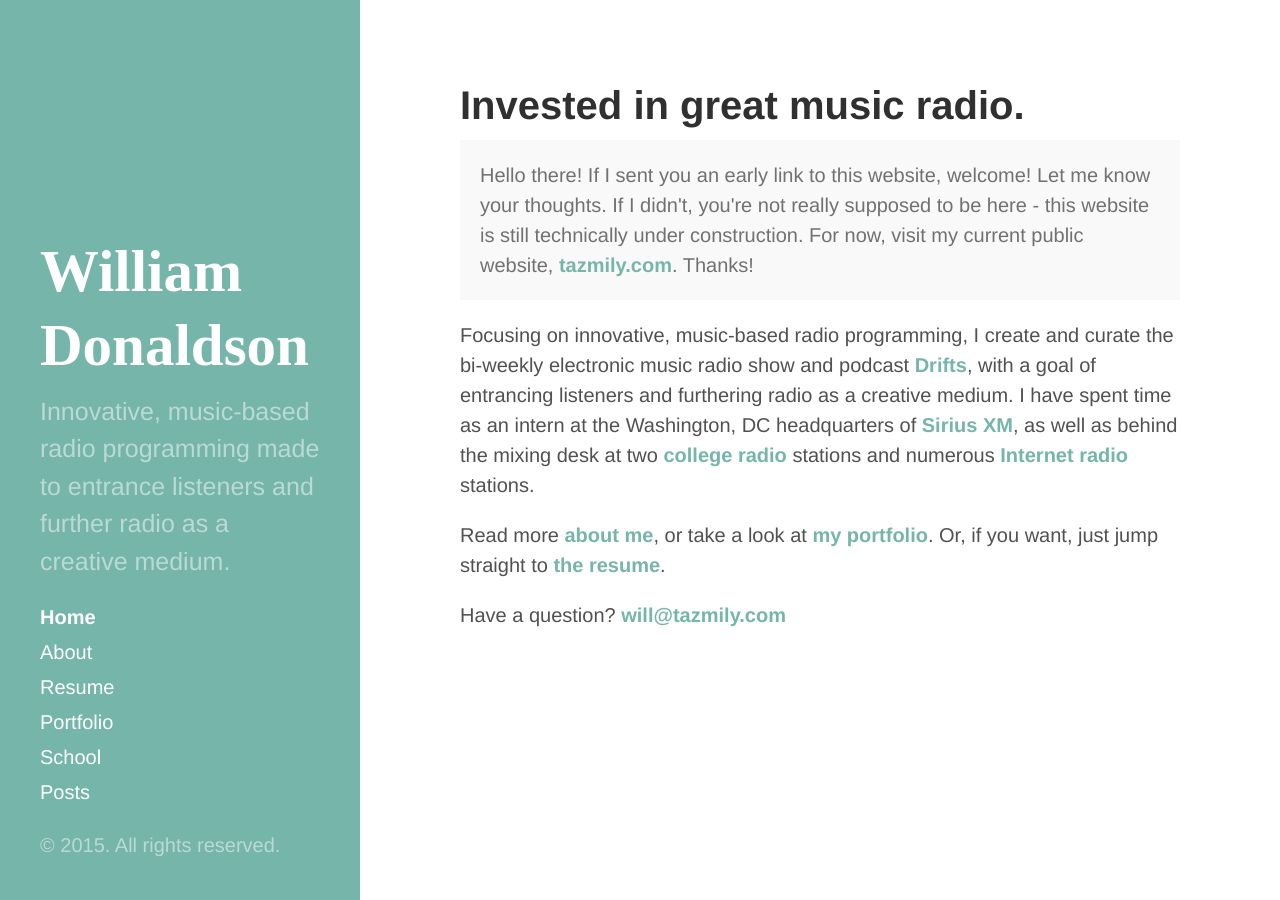
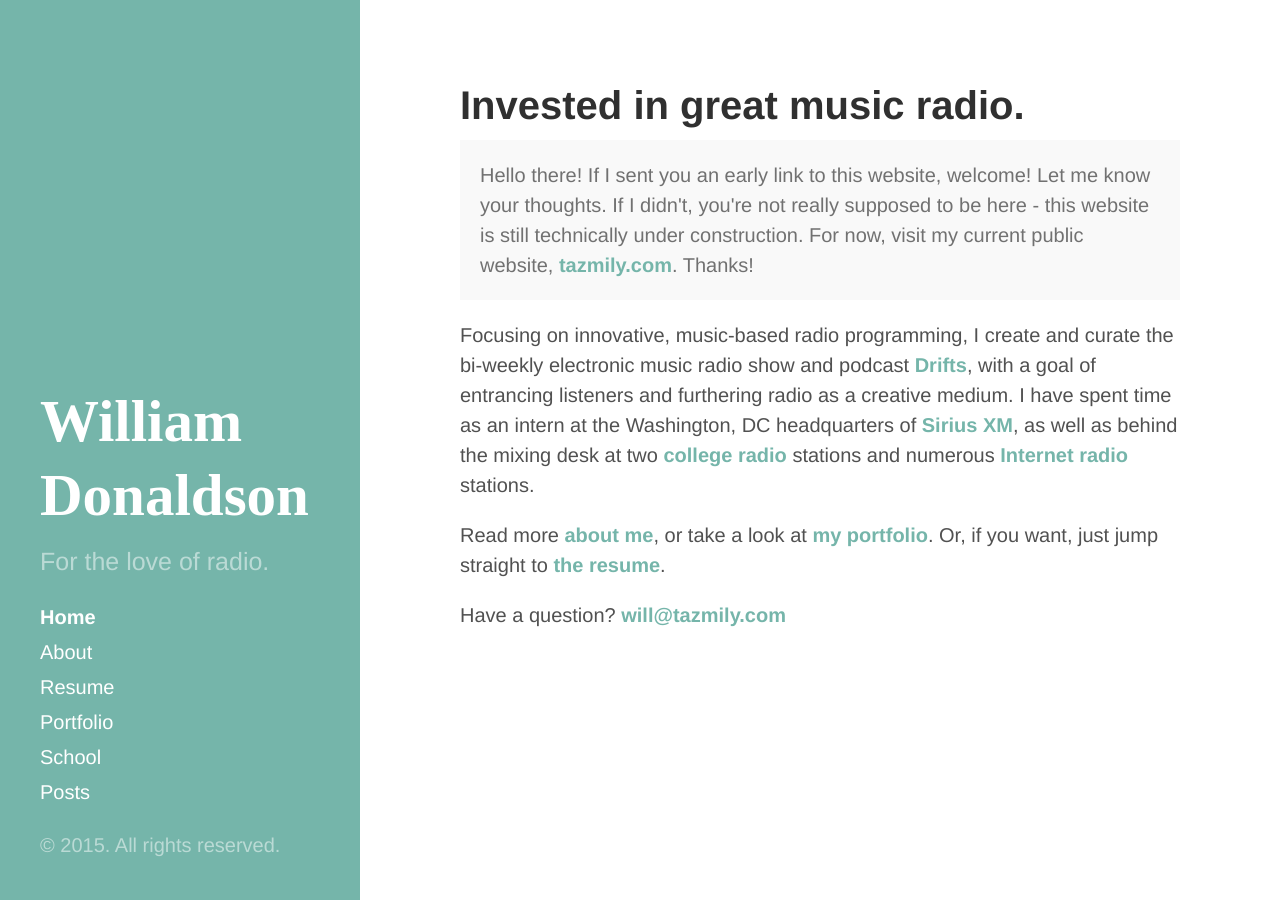
Before and after one commit to crownsedge/wildonaldson.me, a Jekyll site: the page built from index.md, in a window 1280 px wide. Built offline with Jekyll 4.4.1, drawn with Linux system fonts in a browser that asks for light colours; Markdown is read by kramdown in place of the engine named in the settings; comment, search, counter and statistics services are not loaded; some of the changed lines change nothing that is shown.

Commit message:
prep
temporarily removing the long description pending a rewrite, and
preparing for having portfolio collections

```diff
--- a/_config.yml
+++ b/_config.yml
@@ -9,8 +9,7 @@ relative_permalinks: true
 # Setup
 title:            William Donaldson
 tagline:          'For the love of radio.'
-description:      'Innovative, music-based radio programming made to entrance
-                  listeners and further radio as a creative medium.'
+description:      'For the love of radio.'
 url:              http://hyde.getpoole.com
 baseurl:          /
 
@@ -26,3 +25,10 @@ version:          2.1.0
 
 github:
   repo:           https://github.com/wonaldson/wonaldson.github.io
+
+# Collections
+collections:
+- radio
+- audio
+- writing
+- design
```
